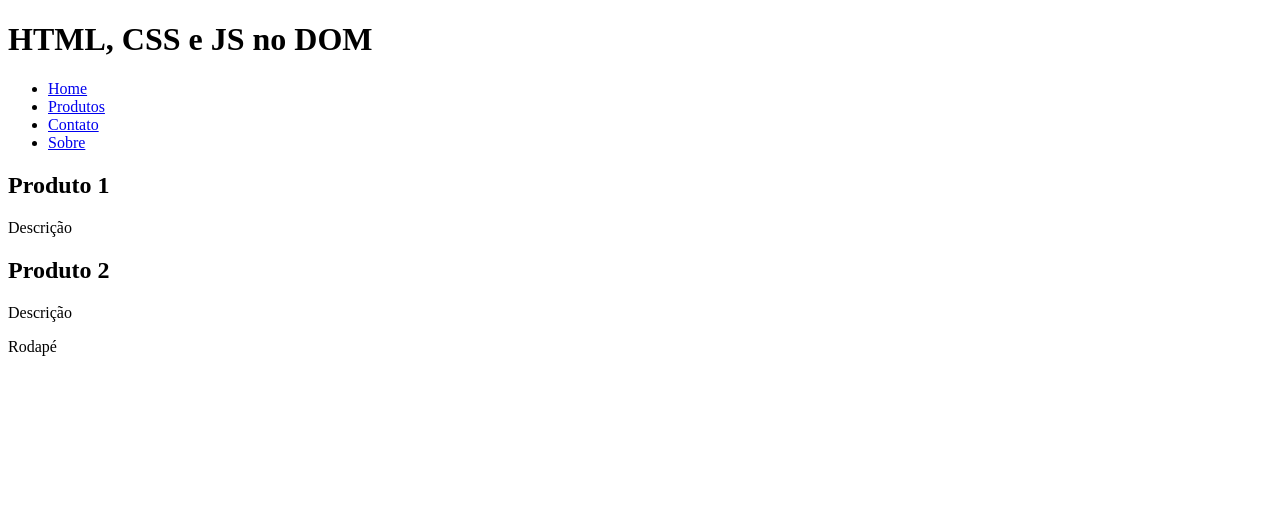
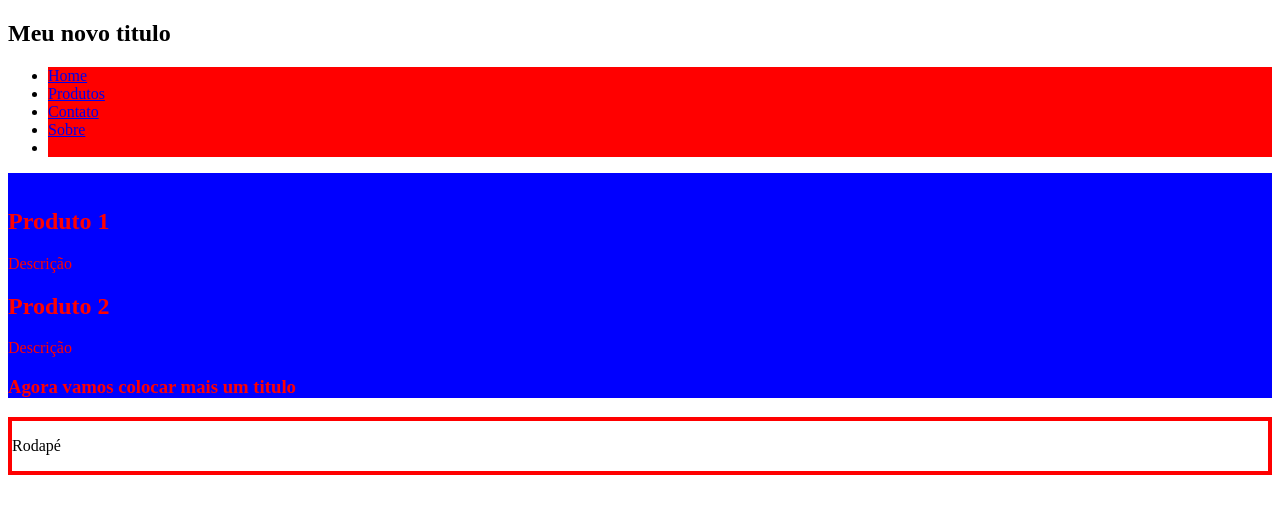
Before and after one commit to JoaoMelanes/Basico-FrontEnd, a plain HTML site: page 5. JS WEB/HTML/index.html in a window 1280 px wide. Drawn offline with Linux system fonts and the light colour scheme.

Commit message:
Atualização

```diff
--- a/5. JS WEB/CSS/style.css
+++ b/5. JS WEB/CSS/style.css
@@ -0,0 +1,3 @@
+footer{
+    border: 4px solid red;
+}
--- a/5. JS WEB/HTML/index.html
+++ b/5. JS WEB/HTML/index.html
@@ -4,7 +4,7 @@
     <meta charset="UTF-8">
     <meta name="viewport" content="width=device-width, initial-scale=1.0">
     <title>Document</title>
-    <script src="../JS/script.js"></script>
+    <script src="../JS/script.js" defer></script>
     <link rel="stylesheet" href="../CSS/style.css">
 </head>
 <body>
--- a/5. JS WEB/JS/script.js
+++ b/5. JS WEB/JS/script.js
@@ -0,0 +1,83 @@
+// Movendo se pelo dom
+
+console.log(document.body)
+
+console.log(document.body.childNodes[1])
+
+console.log(document.body.childNodes[1].childNodes[1])
+
+console.log(document.body.childNodes[1].childNodes[1].textContent)
+
+// Seletores de elementos
+
+const listItens = document.getElementsByTagName("li")
+console.log(listItens)
+
+const titulo = document.getElementById("titulo")
+console.log(titulo)
+
+const produtos = document.getElementsByClassName("produtos")
+console.log(produtos)
+
+// Boa pratica de seletores
+
+const produtosQuery = document.querySelectorAll(".produtos")
+console.log(produtosQuery)
+
+const mainContainer = document.querySelector("#main-container")
+console.log(mainContainer)
+
+// Alterando o HTML
+
+// cria um elemento no começo
+const p = document.createElement("p")
+const header = titulo.parentElement
+header.insertBefore(p, titulo)
+
+// cria um elemento no final
+const navLinks = document.querySelector("nav ul")
+const li = document.createElement("li")
+navLinks.appendChild(li)
+
+// muda um elemento ja criado
+const h2 = document.createElement("h2")
+h2.textContent = "Meu novo titulo"
+header.replaceChild(h2, titulo)
+
+//cria novos elementos para ser adicionado
+const myText = document.createTextNode("Agora vamos colocar mais um titulo")
+const h3 = document.createElement("h3")
+h3.appendChild(myText)
+mainContainer.appendChild(h3)
+
+//modificando atributos
+const firstLink = navLinks.querySelector("a")
+firstLink.setAttribute("href", "https://www.google.com")
+firstLink.setAttribute("target", "_blank")
+
+//consulta atributos
+console.log(firstLink.getAttribute("href"))
+
+// Altura e largura
+// com borda
+const footer = document.querySelector("footer")
+console.log(footer.offsetHeight)
+console.log(footer.offsetWidth)
+
+// sem borda
+console.log(footer.clientHeight)
+console.log(footer.clientWidth)
+
+// posição do elemento
+const produtos1 = produtos[0]
+console.log(produtos1.getBoundingClientRect())
+
+// ALterando estilos
+mainContainer.style.color = "red"
+mainContainer.style.backgroundColor = "blue"
+mainContainer.style.paddingTop = "15px"
+
+// Alterando estilos de varios elementos
+for(const li of listItens){
+    li.style.backgroundColor = "red"
+}
```
Also changed, not shown: 6. JS EVENTOS/CSS/estilo.css (added), 6. JS EVENTOS/HTML/index.html (added), 6. JS EVENTOS/JS/script.js (added).
